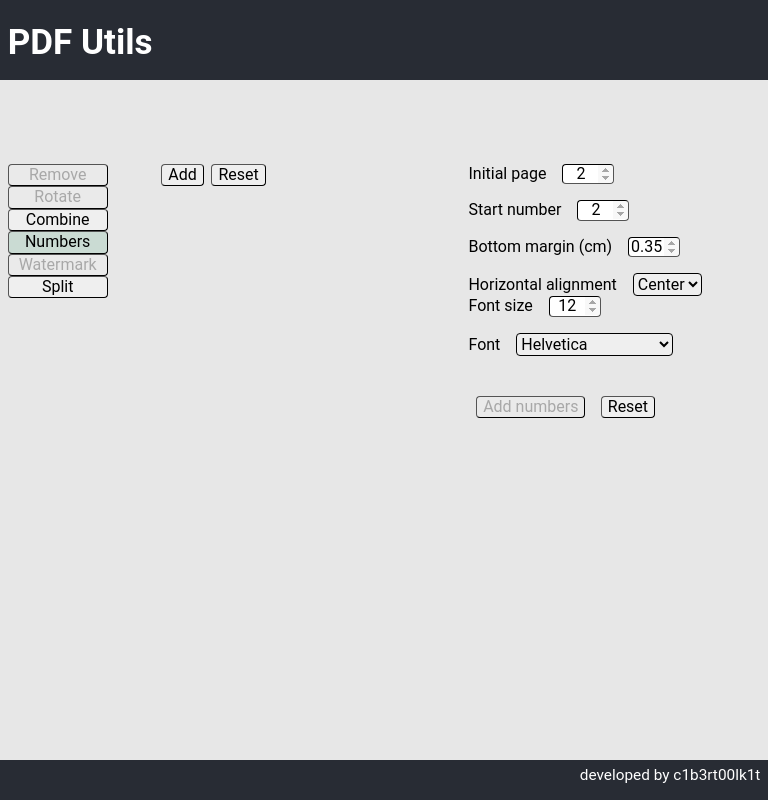
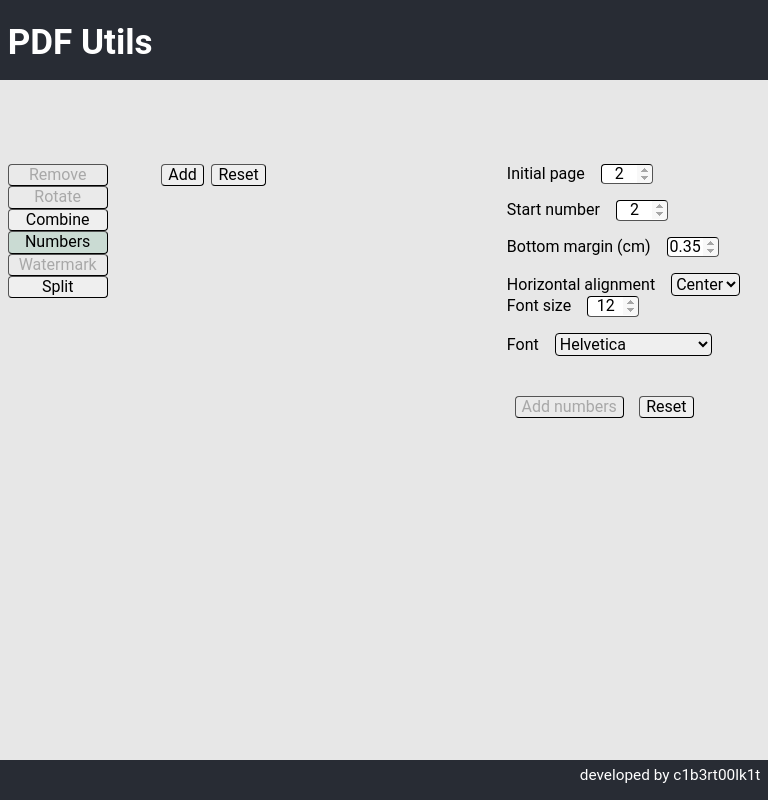
Before and after one commit to c1b3rt00lk1t/pdf-poc, a React (Vite) app: page / in a window 768 px wide. Built offline with nearby package versions, Linux system fonts and the light colour scheme.

Commit message:
Add some responsivity in the form min-width

```diff
--- a/src/App.module.css
+++ b/src/App.module.css
@@ -39,27 +39,31 @@ button {
 @media screen and (min-width: 576px) and (max-width: 768px) {
   .main {
     grid-template-columns: 20vw 40vw 40vw;
-    font-size: 1rem;
+    font-size: 0.95rem;
+    /* background-color: green; */
   }
 }
 
 @media screen and (min-width: 768px) and (max-width: 992px) {
   .main {
-    grid-template-columns: 20vw 40vw 40vw;
+    grid-template-columns: 20vw 45vw 35vw;
     font-size: 1rem;
+
+    /* background-color: yellow; */
   }
 }
 
 @media screen and (min-width: 992px) and (max-width: 1200px) {
   .main {
-    grid-template-columns: 20vw 40vw 40vw;
+    grid-template-columns: 20vw 50vw 30vw;
     font-size: 1rem;
+    /* background-color: red; */
   }
 }
 
 @media screen and (min-width: 1200px) {
   .main {
-    grid-template-columns: 20vw 40vw 40vw;
+    grid-template-columns: 20vw 50vw 30vw;
     font-size: 1rem;
   }
 }
--- a/src/components/Transformations.module.css
+++ b/src/components/Transformations.module.css
@@ -7,7 +7,6 @@
   flex-direction: column;
   height: 40vh;
   justify-content: start;
-  min-width: 350px;
 }
 
 label,
@@ -40,3 +39,30 @@ input[type="number"]::-webkit-inner-spin-button {
 .button {
   margin: 5vh 1vw;
 }
+
+@media screen and (max-width: 576px) {
+  .form {
+    min-width: 50px;
+  }
+}
+
+@media screen and (min-width: 576px) and (max-width: 768px) {
+  .form {
+    min-width: 150px;
+  }
+}
+
+@media screen and (min-width: 768px) and (max-width: 992px) {
+  .form {
+    min-width: 250px;
+  }
+}
+
+@media screen and (min-width: 992px) and (max-width: 1200px) {
+  .form {
+    min-width: 250px;
+  }
+}
+
+@media screen and (min-width: 1200px) {
+}
```
